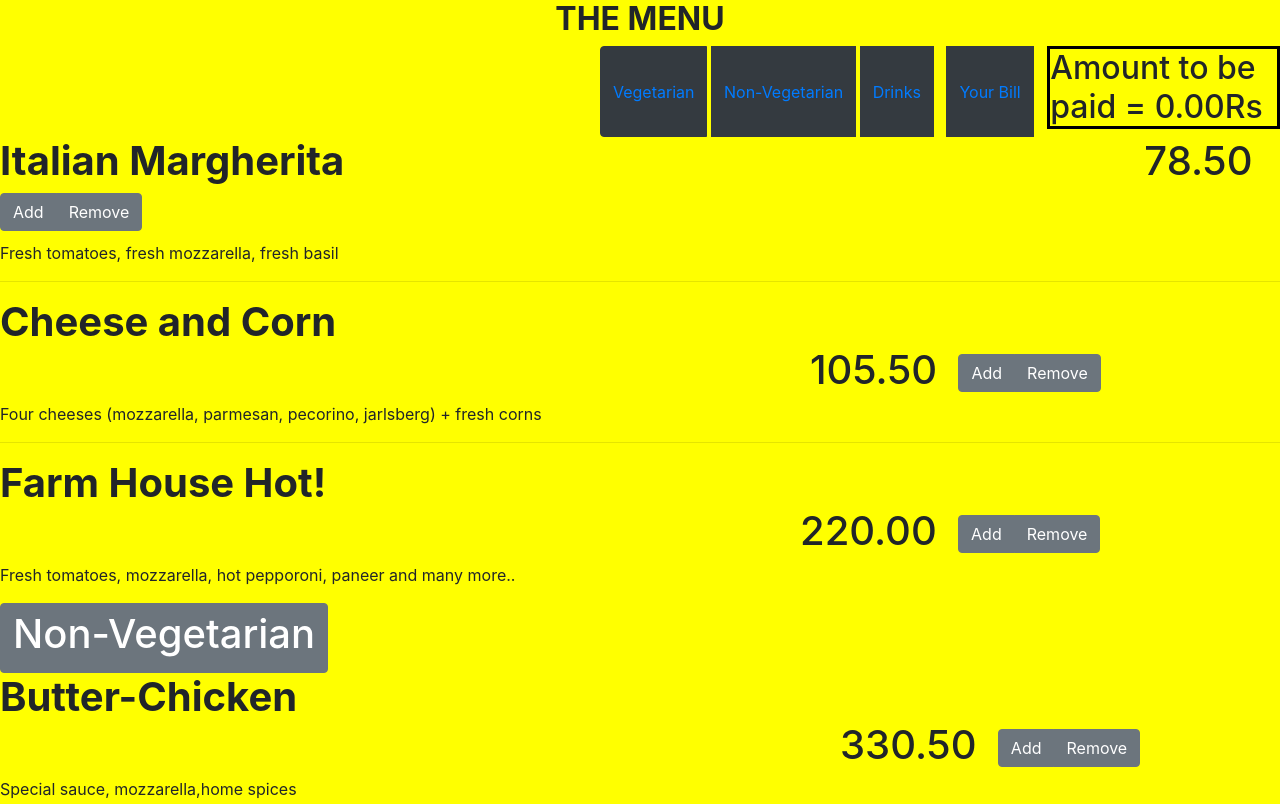
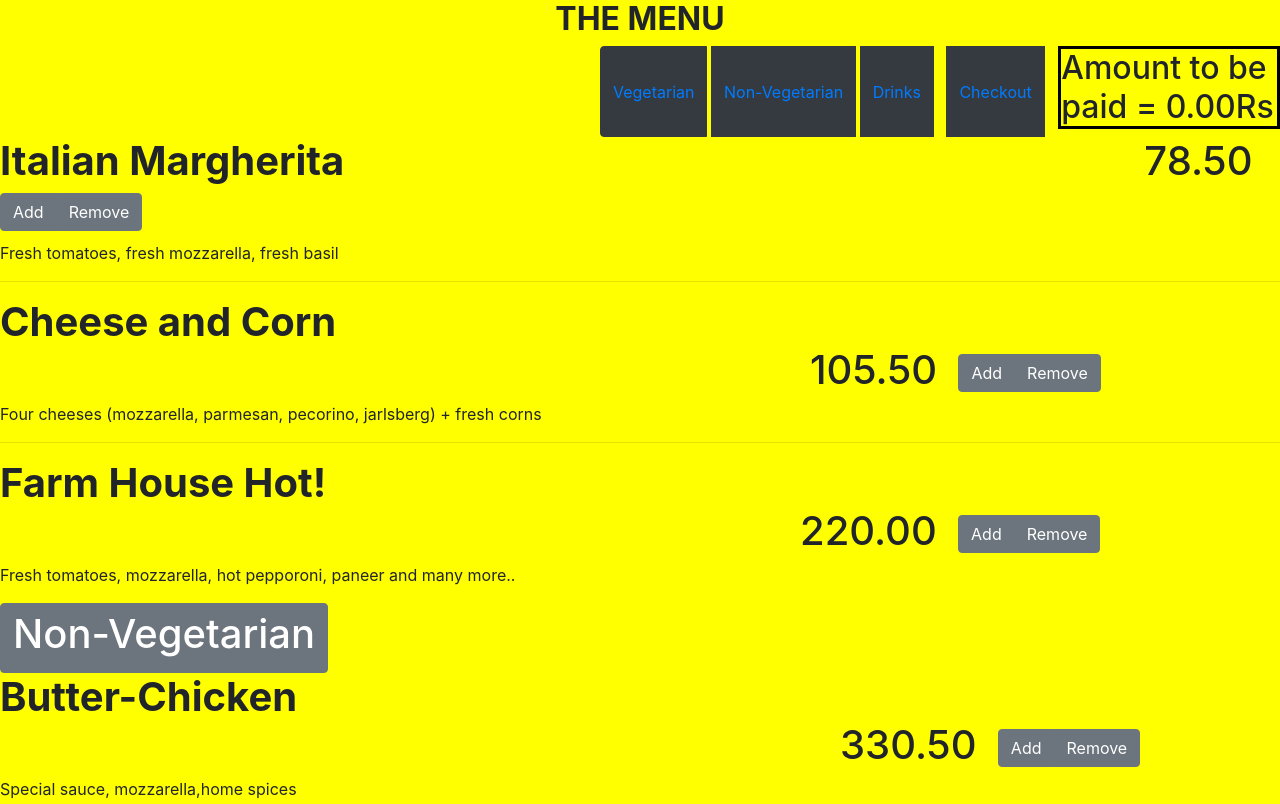
Before and after one commit to D-Agam/Restaurant-webkiosk.github.io, a plain HTML site: page order.html in a window 1280 px wide. Shown: the top 804 px of the page. Drawn offline with nearby package versions, Linux system fonts and the light colour scheme; a script that the page names is missing.

Commit message:
Update order.html

```diff
--- a/order.html
+++ b/order.html
@@ -20,7 +20,7 @@
             <button type="button" class="btn btn-dark"><a href="#veg">Vegetarian</a></button>&nbsp;
             <button type="button" class="btn btn-dark"><a href="#Non-veg">Non-Vegetarian</a></button>&nbsp;
             <button type="button" class="btn btn-dark"><a href="#drinks">Drinks</a></button>&nbsp;&nbsp;&nbsp;
-            <button onclick="display()" type="button" class="btn btn-dark"><a href="">Your Bill</a></button>&nbsp;&nbsp;&nbsp;
+            <button onclick="display()" type="button" class="btn btn-dark"><a href="">Checkout</a></button>&nbsp;&nbsp;&nbsp;
             <h4 style="border:3px solid black;font-size: xx-large;">Amount to be paid = 0.00Rs</h4>
           </div>
 
```
